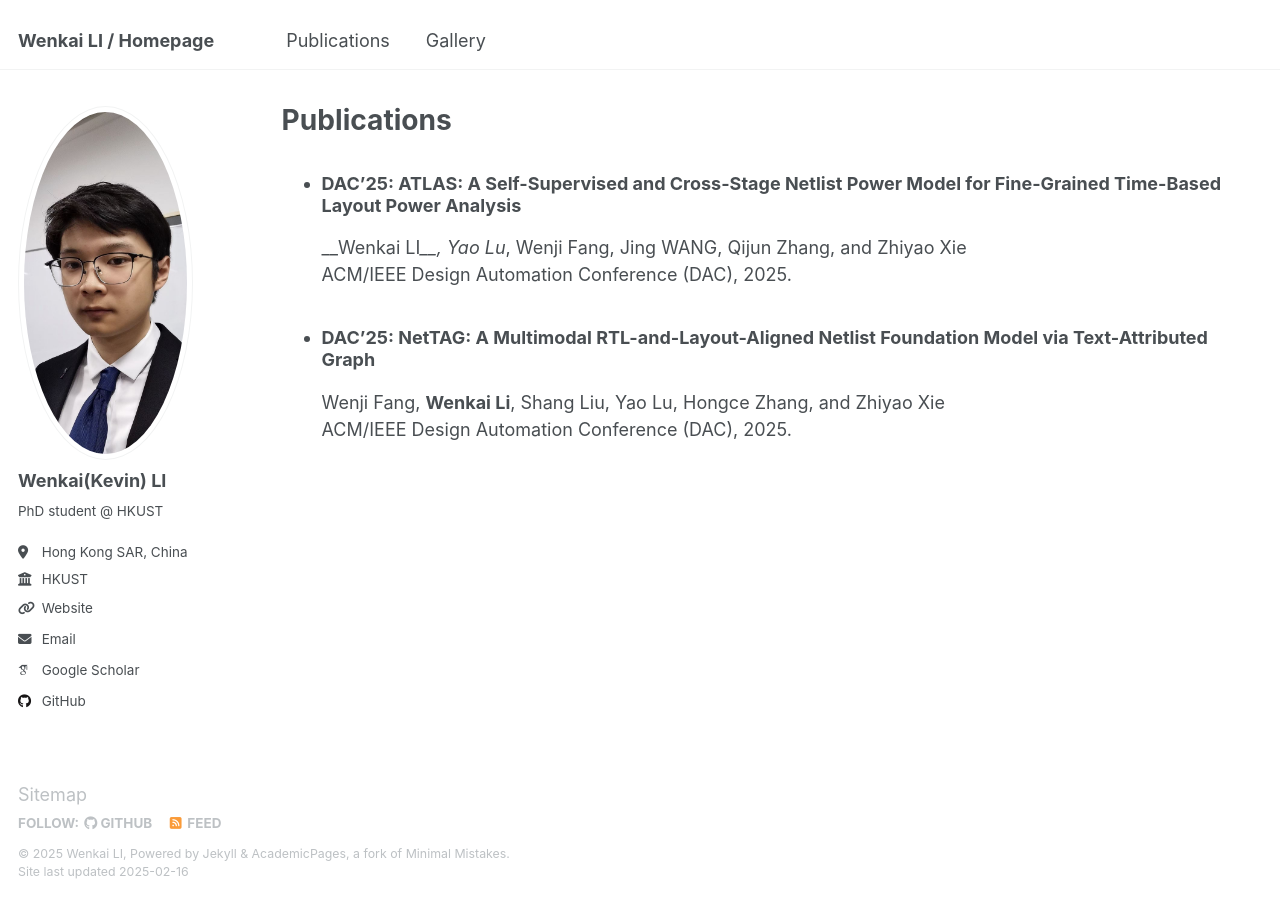
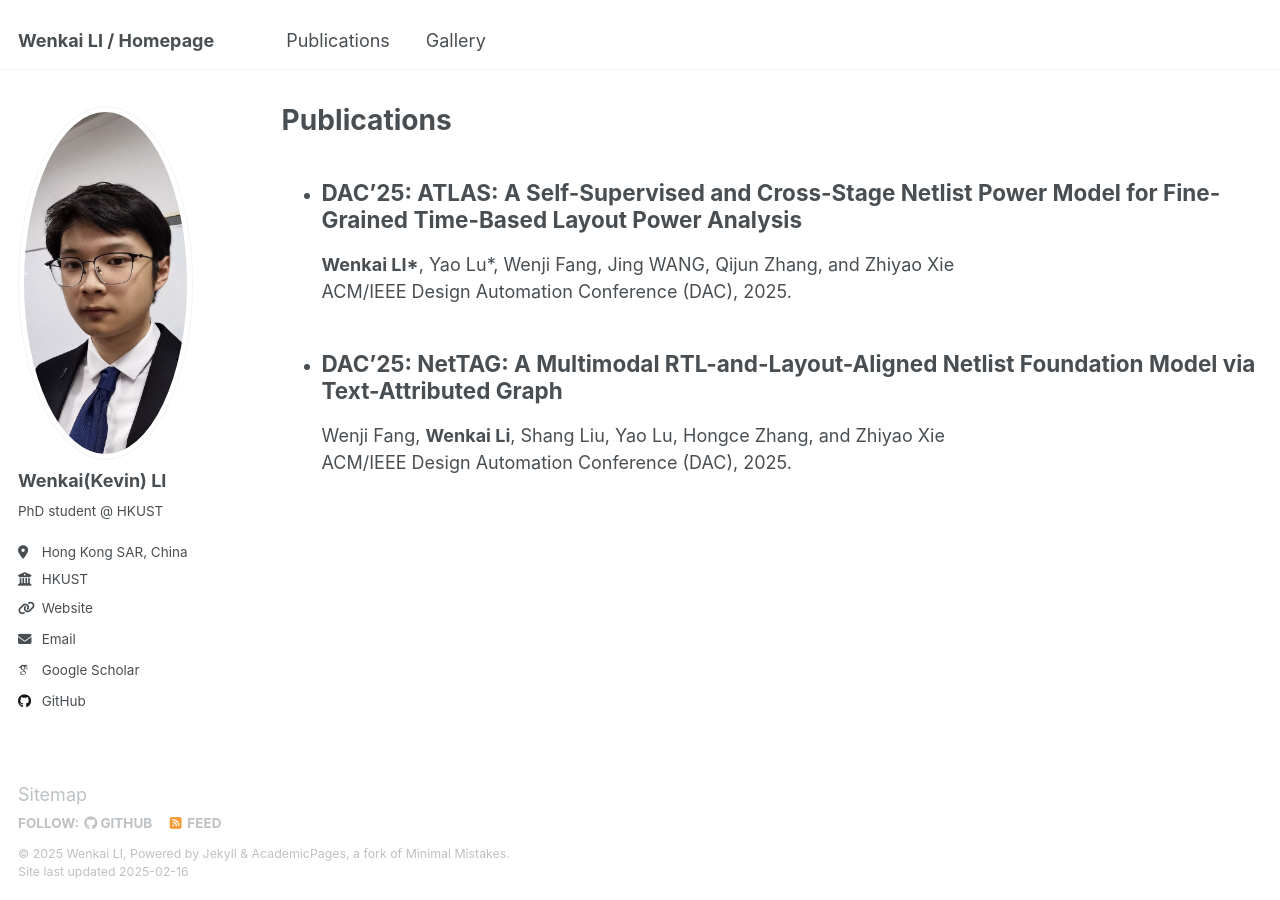
Before and after one commit to kevin333kevin/wenkaili.github.io, a Jekyll site: the page built from _pages/publications.md, in a window 1280 px wide. Built offline with Jekyll 4.4.1, drawn with Linux system fonts in a browser that asks for light colours; some web fonts are replaced.

Commit message:
Update publications.md

```diff
--- a/_pages/publications.md
+++ b/_pages/publications.md
@@ -5,10 +5,10 @@ permalink: /publications/
 author_profile: true
 ---
 
-- ### DAC'25: ATLAS: A Self-Supervised and Cross-Stage Netlist Power Model for Fine-Grained Time-Based Layout Power Analysis
-  __Wenkai LI*__, Yao Lu*, Wenji Fang, Jing WANG, Qijun Zhang, and Zhiyao Xie
+- ## DAC'25: ATLAS: A Self-Supervised and Cross-Stage Netlist Power Model for Fine-Grained Time-Based Layout Power Analysis
+  __Wenkai LI\*__, Yao Lu\*, Wenji Fang, Jing WANG, Qijun Zhang, and Zhiyao Xie
   ACM/IEEE Design Automation Conference (DAC), 2025.
 
-- ### DAC'25: NetTAG: A Multimodal RTL-and-Layout-Aligned Netlist Foundation Model via Text-Attributed Graph
+- ## DAC'25: NetTAG: A Multimodal RTL-and-Layout-Aligned Netlist Foundation Model via Text-Attributed Graph
   Wenji Fang, __Wenkai Li__, Shang Liu, Yao Lu, Hongce Zhang, and Zhiyao Xie
   ACM/IEEE Design Automation Conference (DAC), 2025.
```
